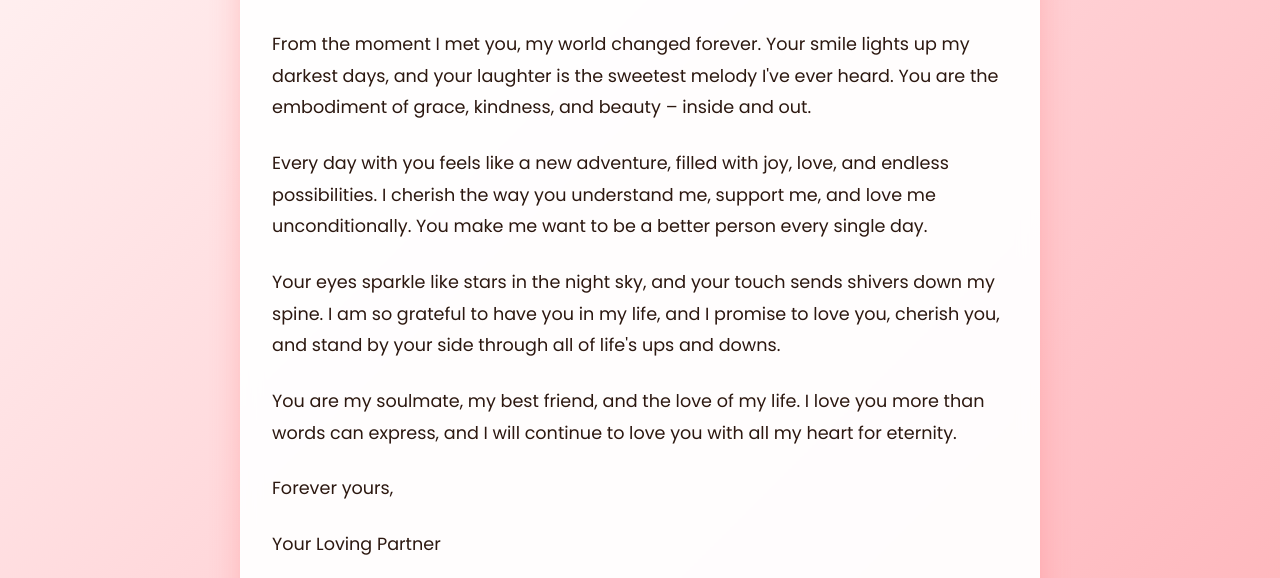
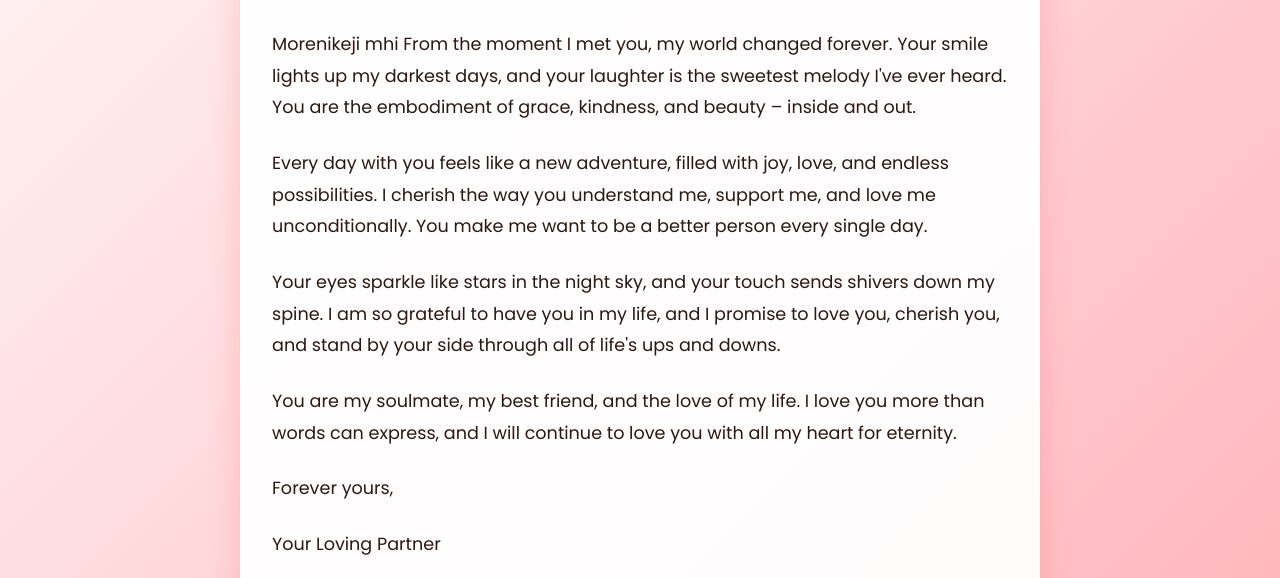
Before and after one commit to rofozag/keji-mhi, a plain HTML site: page love-letter.html in a window 1280 px wide. Shown: the part 219-797 px from the top of the page. Drawn offline with Linux system fonts and the light colour scheme.

```diff
--- a/love-letter.html
+++ b/love-letter.html
@@ -19,7 +19,7 @@
     <section id="letter">
         <div class="letter-container">
             <h2>My Dearest Morenikeji,</h2>
-            <p>From the moment I met you, my world changed forever. Your smile lights up my darkest days, and your laughter is the sweetest melody I've ever heard. You are the embodiment of grace, kindness, and beauty – inside and out.</p>
+            <p> Morenikeji mhi From the moment I met you, my world changed forever. Your smile lights up my darkest days, and your laughter is the sweetest melody I've ever heard. You are the embodiment of grace, kindness, and beauty – inside and out.</p>
             <p>Every day with you feels like a new adventure, filled with joy, love, and endless possibilities. I cherish the way you understand me, support me, and love me unconditionally. You make me want to be a better person every single day.</p>
             <p>Your eyes sparkle like stars in the night sky, and your touch sends shivers down my spine. I am so grateful to have you in my life, and I promise to love you, cherish you, and stand by your side through all of life's ups and downs.</p>
             <p>You are my soulmate, my best friend, and the love of my life. I love you more than words can express, and I will continue to love you with all my heart for eternity.</p>
```
